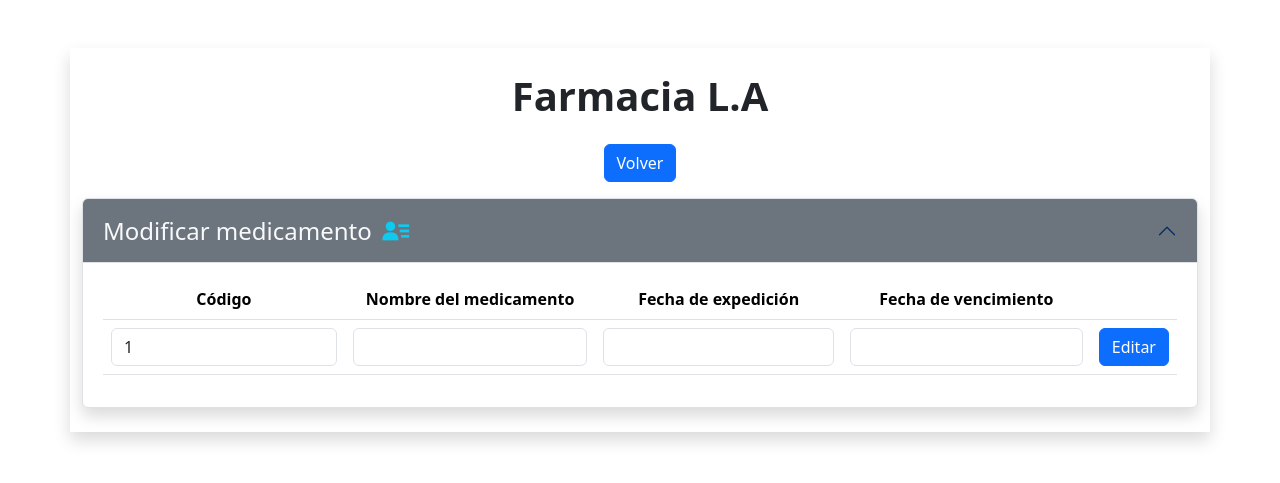
After one commit to Leandro9407/PhP, a PHP site: page /PhP/modificar_medicamento.php?codigo=1 in a window 1280 px wide. The commit adds this page. Shown: the top 483 px of the page. Run offline with PHP 8.4, Linux system fonts and the light colour scheme; data that the repository does not hold is empty.

Commit message:
Agrego farmacia para solucionar problemas de name

```diff
--- /dev/null
+++ b/Farmacia/modificar_medicamento.php
@@ -0,0 +1,66 @@
+<!DOCTYPE html>
+<html lang="en">
+<head>
+    <meta charset="UTF-8">
+    <meta name="viewport" content="width=device-width, initial-scale=1.0">
+    <title>Modificar medicamento</title>
+    <link href="https://cdn.jsdelivr.net/npm/bootstrap@5.3.3/dist/css/bootstrap.min.css" rel="stylesheet" integrity="sha384-QWTKZyjpPEjISv5WaRU9OFeRpok6YctnYmDr5pNlyT2bRjXh0JMhjY6hW+ALEwIH" crossorigin="anonymous">
+    <link href='https://unpkg.com/boxicons@2.1.4/css/boxicons.min.css' rel='stylesheet'>
+</head>
+<body>
+
+<section class="container-md text-center shadow pb-4 mt-5">
+        <div class="row">
+            <h1 class="titulo_m my-4"><strong>Farmacia L.A</strong></h1>
+            <div class="boton_volver mb-3">
+                <a class="btn btn-primary" href="http://localhost/PhP/Farmacia/consultar_medicamentos.php" role="button">Volver</a>
+            </div>
+        </div>
+            <div class="accordion" id="accordionExample">
+                <div class="accordion-item shadow">
+                    <h2 class="accordion-header">
+                        <button class="accordion-button fs-4 bg-secondary text-light" type="button" data-bs-toggle="collapse" data-bs-target="#collapseOne" aria-expanded="true" aria-controls="collapseOne">
+                            Modificar medicamento <i class='bx bxs-user-detail fs-2 ms-2 text-info'></i>
+                        </button>
+                    </h2>
+                    <div id="collapseOne" class="accordion-collapse collapse show" data-bs-parent="#accordionExample">
+                        <div class="accordion-body">
+
+                            <?php
+
+                                $codigo=$_GET['codigo'];
+                                $nombre=$_GET['nombre'];
+                                $expedicion=$_GET['expedicion'];
+                                $vencimiento=$_GET['vencimiento'];
+
+                            ?>
+
+                            <table class="table">
+                            <thead>
+                                <tr>
+                                <th scope="col">Código</th>
+                                <th scope="col">Nombre del medicamento</th>
+                                <th scope="col">Fecha de expedición</th>
+                                <th scope="col">Fecha de vencimiento</th>
+                                <th scope="col"></th>
+                                </tr>
+                            </thead>
+                            <tbody>
+
+                                <form action="editar_medicamento.php" method="POST">
+                                    <tr>
+                                        <td><input class="form-control" type="text" name="codigo" value="<?php echo $codigo; ?>"></td>
+                                        <td><input class="form-control" type="text" name="nombre" value="<?php echo $nombre; ?>"></td>
+                                        <td><input class="form-control" type="text" name="expedicion" value="<?php echo $expedicion; ?>"></td>
+                                        <td><input class="form-control" type="text" name="vencimiento" value="<?php echo $vencimiento; ?>"></td>
+
+                                        <td><button type="submit" class="btn btn-primary">Editar</button></td>
+                                    </tr>
+                                </form>
+                        </div>
+                    </div>
+                </div>
+            </div>
+
+</body>
+</html>
--- a/modificar y eliminar/eliminar.php
+++ b/modificar y eliminar/eliminar.php
@@ -1,6 +1,6 @@
 <!-- debajo del modificar td y tr-->
- <a class "btn btn-danger" href="eliminar.php?
- email=<?php echo $row['email'] ?>" title="Eliminar"
+ <a class="btn btn-danger" href="eliminar.php?
+ email=<?php echo $row['email'] ?>" title="Eliminar">
     <i class="icon-edit">Eliminar</i>
 </a>
 
@@ -11,7 +11,7 @@
 
     $email=$_GET['email'];
 
-    $conexion->query("DELETE FROM alumnos email='$email'");
+    $conexion->query("DELETE FROM alumnos WHERE email='$email'");
 
     header("Location: consultar_alumno.php")
 ?>
--- a/modificar y eliminar/modificar.php
+++ b/modificar y eliminar/modificar.php
@@ -5,7 +5,7 @@
     <a class="btn btn-primary" href="modificar.php?     <!-- pagina a direccionar -->
         nombre=<?php echo $nombre ?> &
         email=<?php echo $row['email'] ?> &
-        nota=<?php echo $row['nota'] ?>" title="editar"
+        nota=<?php echo $row['nota'] ?>" title="editar">
         <i class="icon-edit">Editar</i>
 
     </a>
```
Also changed, not shown: Farmacia/consultar_laboratorio.php (+17 -4 lines), Farmacia/consultar_medicamentos.php (+21 -7 lines), Farmacia/editar_laboratorio.php (added, +14 -0 lines), Farmacia/editar_medicamento.php (added, +12 -0 lines), Farmacia/eliminar_medicamento.php (added, +9 -0 lines), Farmacia/modificar_laboratorio.php (added, +66 -0 lines).
